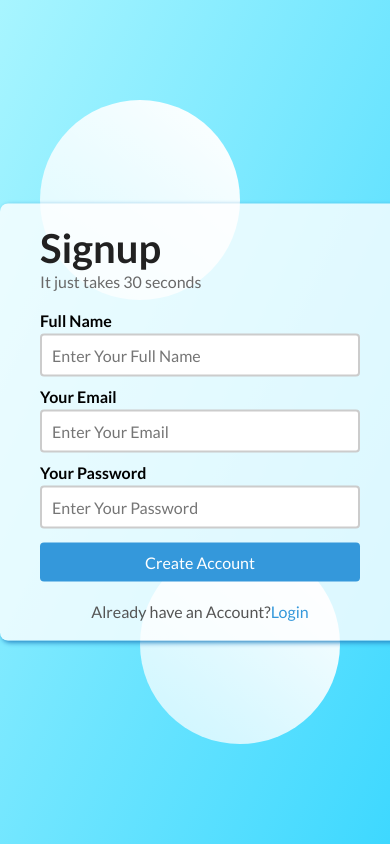
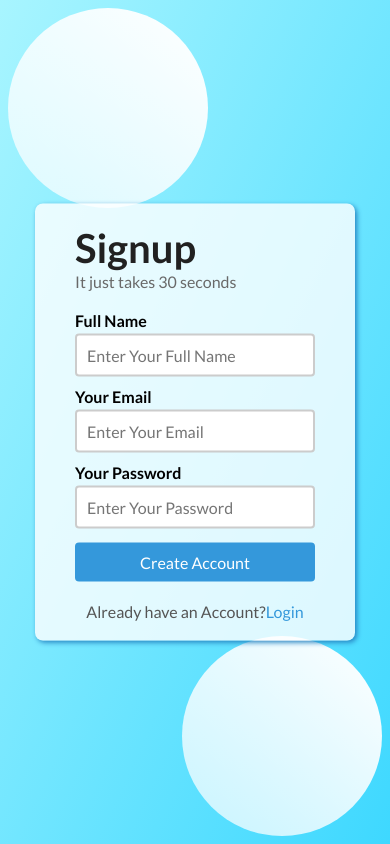
Before and after one commit to Shivam-0512/First-signup-page, a plain HTML site: page index.html in a window 390 px wide. Drawn offline with Linux system fonts and the light colour scheme.

Commit message:
Update style.css

```diff
--- a/style.css
+++ b/style.css
@@ -99,3 +99,20 @@
     bottom: 100px;
     right: 50px;
 }
+
+
+@media screen and (max-width: 500px) {
+    .inner-box{
+        max-width: 320px;
+    }
+
+    .c1{
+        top: 8px;
+        left: 8px;
+    }
+
+    .c2{
+        bottom: 8px;
+        right: 8px;
+    }
+}
```
